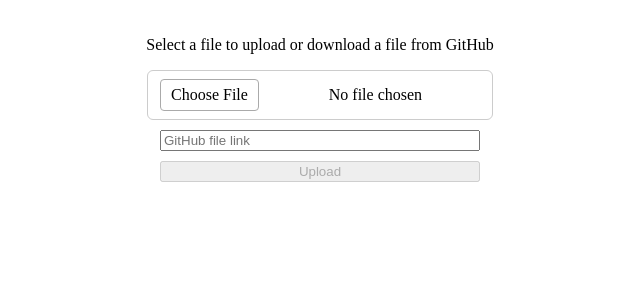
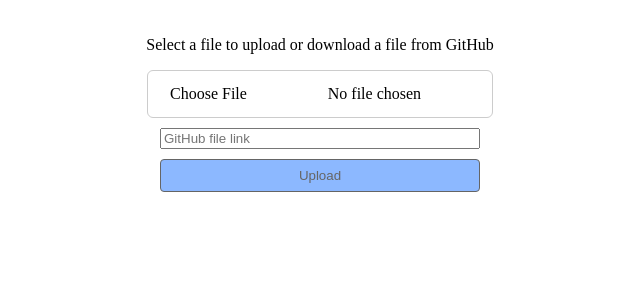
Before and after one commit to Sophie-skyyye/Ops-Beowulf-cluster-website, a Flask app: page /upload in a window 1280 px wide. Shown: the top 300 px of the page, without its empty margins (320-960 px from the left). Run offline with Flask 3, Linux system fonts and the light colour scheme.

Commit message:
Edited Styling

```diff
--- a/static/upload.css
+++ b/static/upload.css
@@ -4,6 +4,7 @@
     align-items:center;
     margin:20px;
   }
+
   #upload-form{
     display:flex;
     flex-direction:column;
@@ -11,7 +12,7 @@
     gap:10px;
   }
 
-  /* hide the real file input but keep it accessible for label */
+  /* hide the real file input but keep it accessible */
   #file{
     position:absolute;
     width:1px; height:1px;
@@ -21,7 +22,7 @@
     border:0;
   }
 
-  /* custom, centered file control */
+ /* styling for fake visible file input  */
   #file-ui{
     display:flex;
     align-items:center;
@@ -37,7 +38,6 @@
 
   #file-button{
     padding:6px 10px;
-    border:1px solid #aaa;
     border-radius:4px;
   }
 
@@ -50,8 +50,23 @@
     white-space:nowrap;
   }
 
-  /* make other controls the same width */
   #git-link, #submit-btn{
     width:320px;
-    box-sizing:border-box;
   }
+
+  #submit-btn{
+    padding:8px 0;
+    border-radius: 4px;
+    border: none;
+    background-color: rgb(64, 137, 255);
+    border: 1px solid black;
+    color: black;
+  }
+
+  #submit-btn:enabled{
+    opacity: 1;
+  }
+
+  #submit-btn:disabled{
+    opacity: .6;
+  }
```
